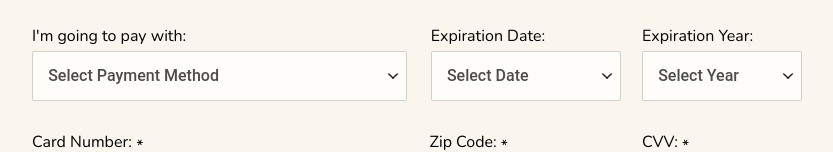
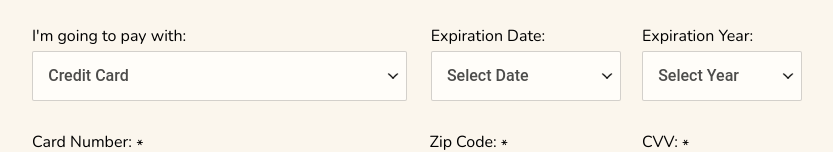
Before and after one commit to AzzieFuzzie/Project-3, a plain HTML site: page index.html in a window 1280 px wide. Shown: the part 1297-1449 px from the top of the page, without its empty margins (223-1056 px from the left). Drawn offline with nearby package versions, Linux system fonts and the light colour scheme.

Commit message:
Update index.html

```diff
--- a/index.html
+++ b/index.html
@@ -152,7 +152,7 @@
           <label for="payment">I'm going to pay with:</label>
           <select id="payment" name="user-payment">
             <option value="select method" hidden>Select Payment Method</option>
-            <option value="credit-card">Credit Card</option>
+            <option value="credit-card" selected>Credit Card</option>
             <option value="paypal">PayPal</option>
             <option value="bitcoin">Bitcoin</option>
           </select>
```
